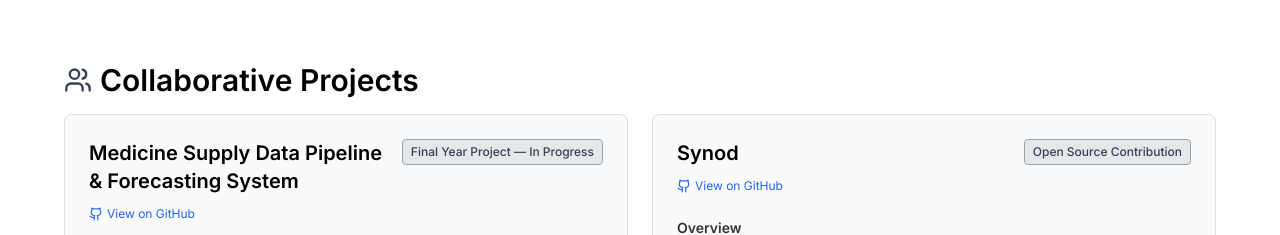
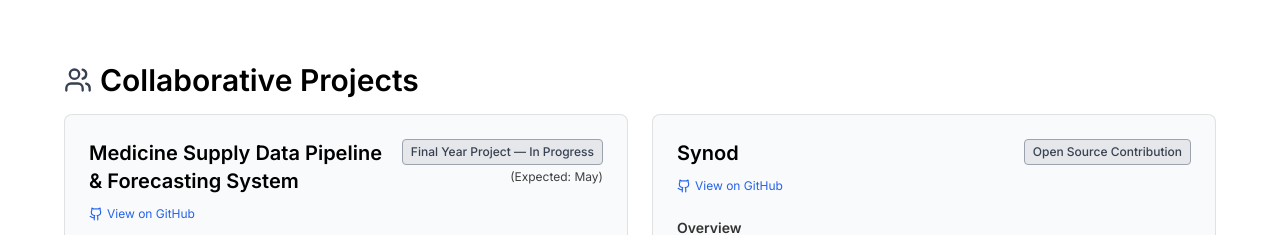
Before and after one commit to puoch1of1/PORTFOLIO-, a React (Vite) app: page / in a window 1280 px wide. Shown: the part 4500-4735 px from the top of the page. Built offline with nearby package versions, Linux system fonts and the light colour scheme.

Commit message:
Enhance project status display: add expected completion date and adjust layout for better visibility

```diff
--- a/src/sections/Projects.tsx
+++ b/src/sections/Projects.tsx
@@ -136,9 +136,16 @@ export default function Projects() {
                           {project.title}
                         </h3>
 
-                        <span className="px-2 py-1 bg-gray-200 border border-gray-400 rounded text-xs text-gray-700 font-medium whitespace-nowrap">
-                          {project.status}
-                        </span>
+                        <div className="flex flex-col items-end gap-1">
+                          <span className="px-2 py-1 bg-gray-200 border border-gray-400 rounded text-xs text-gray-700 font-medium whitespace-nowrap">
+                            {project.status}
+                          </span>
+                          {project.expectedCompletion && (
+                            <span className="text-xs text-secondary-gray">
+                              (Expected: {project.expectedCompletion})
+                            </span>
+                          )}
+                        </div>
                       </div>
 
                       {project.github && (
```
